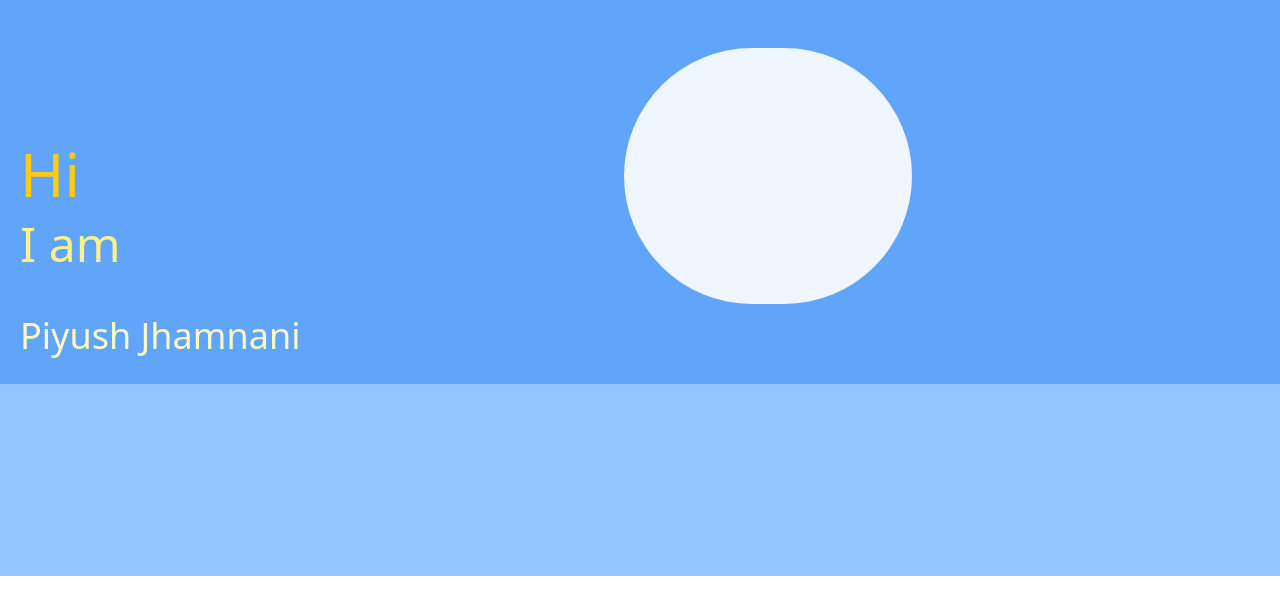
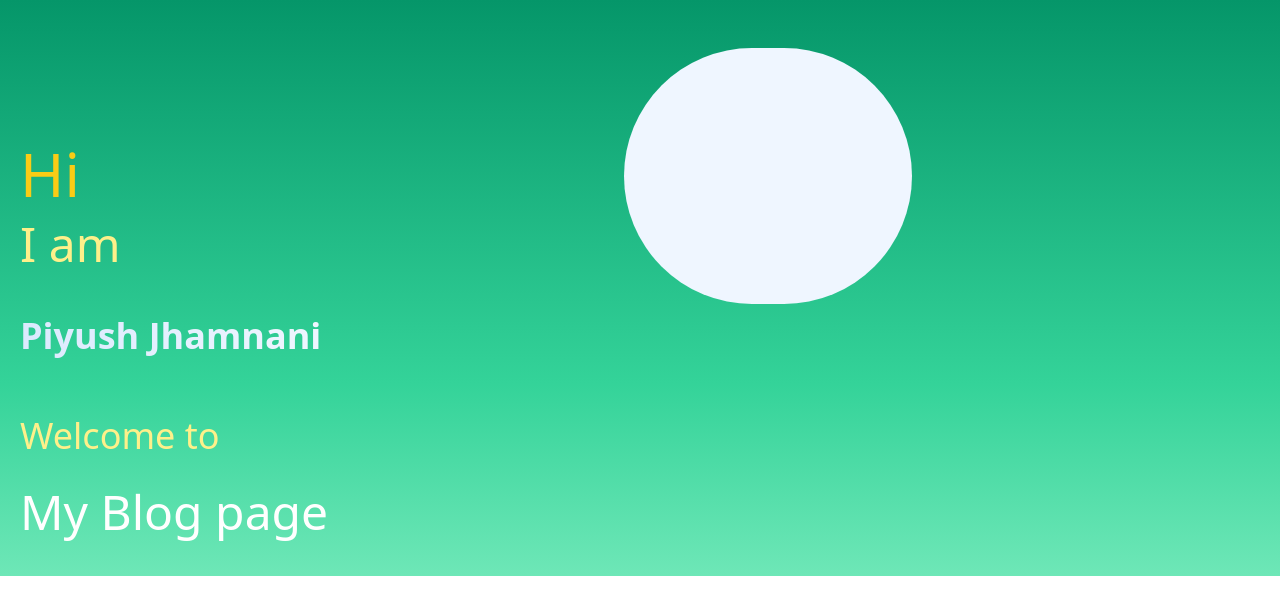
Before and after one commit to PJiyush/MyBlogs, a website built with Vite: page index.html in a window 1280 px wide. Built offline with nearby package versions, Linux system fonts and the light colour scheme.

Commit message:
create a welcome section

```diff
--- a/index.html
+++ b/index.html
@@ -10,19 +10,22 @@
 
 <body>
         <!-- First appearence -->
-        <div class="bg-blue-400 h-96 w-full">
+        <div class=" bg-gradient-to-b from-emerald-600 to-emerald-400 h-96 w-full">
         <div class=" flex flex-row">
             <div id="textWriting" class="bg-transparent text-white w-2/4 basis-1/2 my-36" >
                 <p class="text-yellow-400 text-6xl mx-5 ">Hi</p>
                 <p class="text-yellow-200 text-5xl mx-5 my-4">I am</p>
             </div>
             <!-- creating a cricle -->
-            <div class="h-64 w-72 rounded-full bg-blue-50 float-right -mx-4 left-12  my-12"></div>
+            <div class="h-64 w-72 rounded-full bg-blue-50 float-right -mx-4 left-12 my-12 bg-clip-content"></div>
         </div>
-        <div class="text-yellow-100 text-4xl -my-28 mx-5">Piyush Jhamnani</div>
+        <div class="text-yellow-100 -my-28 mx-5 "><span class="bg-clip-text text-transparent bg-gradient-to-r from-blue-100 to-blue-50 text-4xl font-semibold">Piyush Jhamnani</span></div>
         </div>
-        <div class="bg-blue-300 h-48">
-
+        <div class="bg-gradient-to-b from-emerald-400 to-emerald-300 h-48">
+            <div class="py-8">
+                <p class="mx-5 text-4xl mb-8 text-yellow-200">Welcome to </p>
+                <p class="mx-5 text-5xl text-white">My Blog page</p>
+            </div>
         </div>
 
 </body>
```
